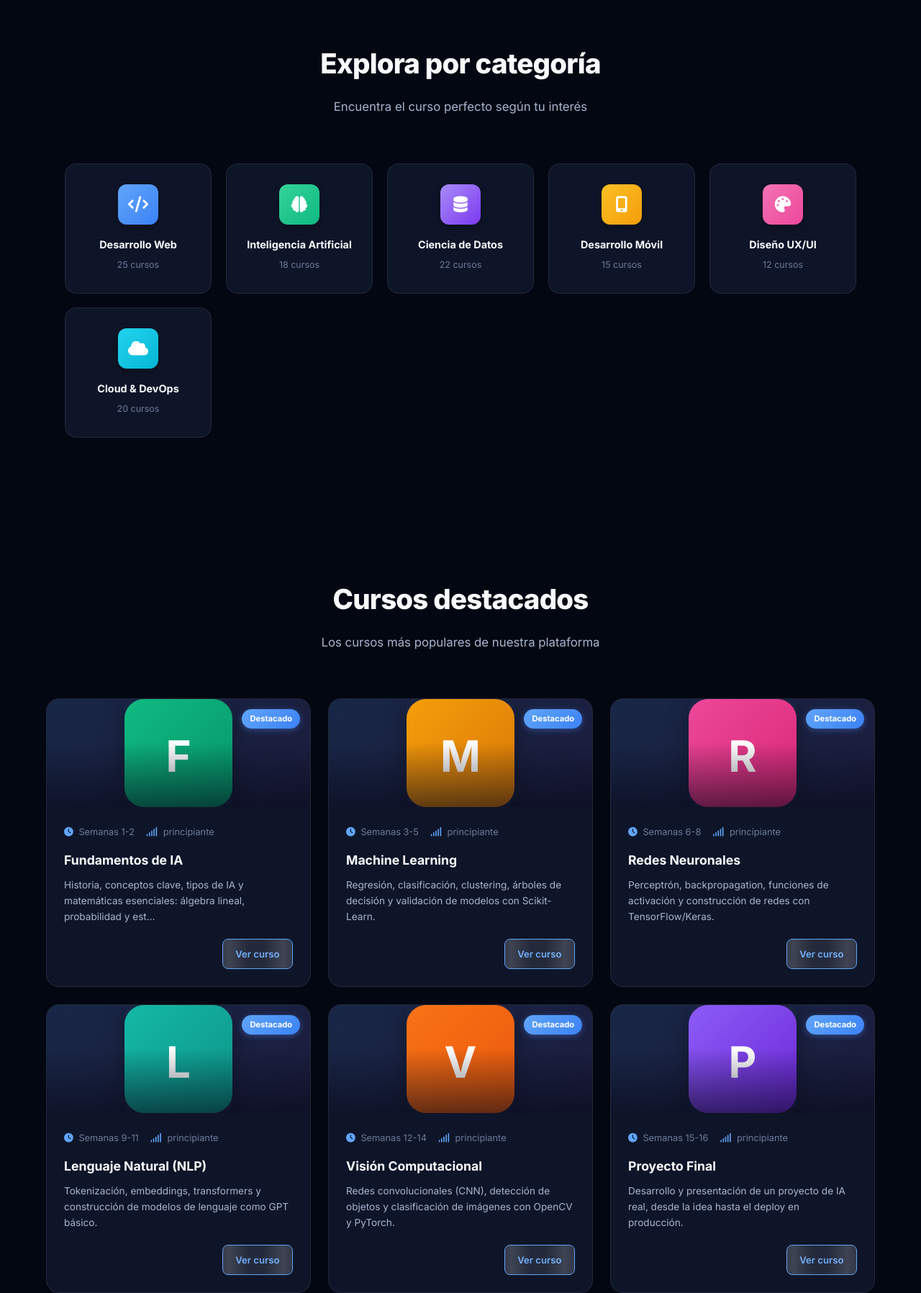
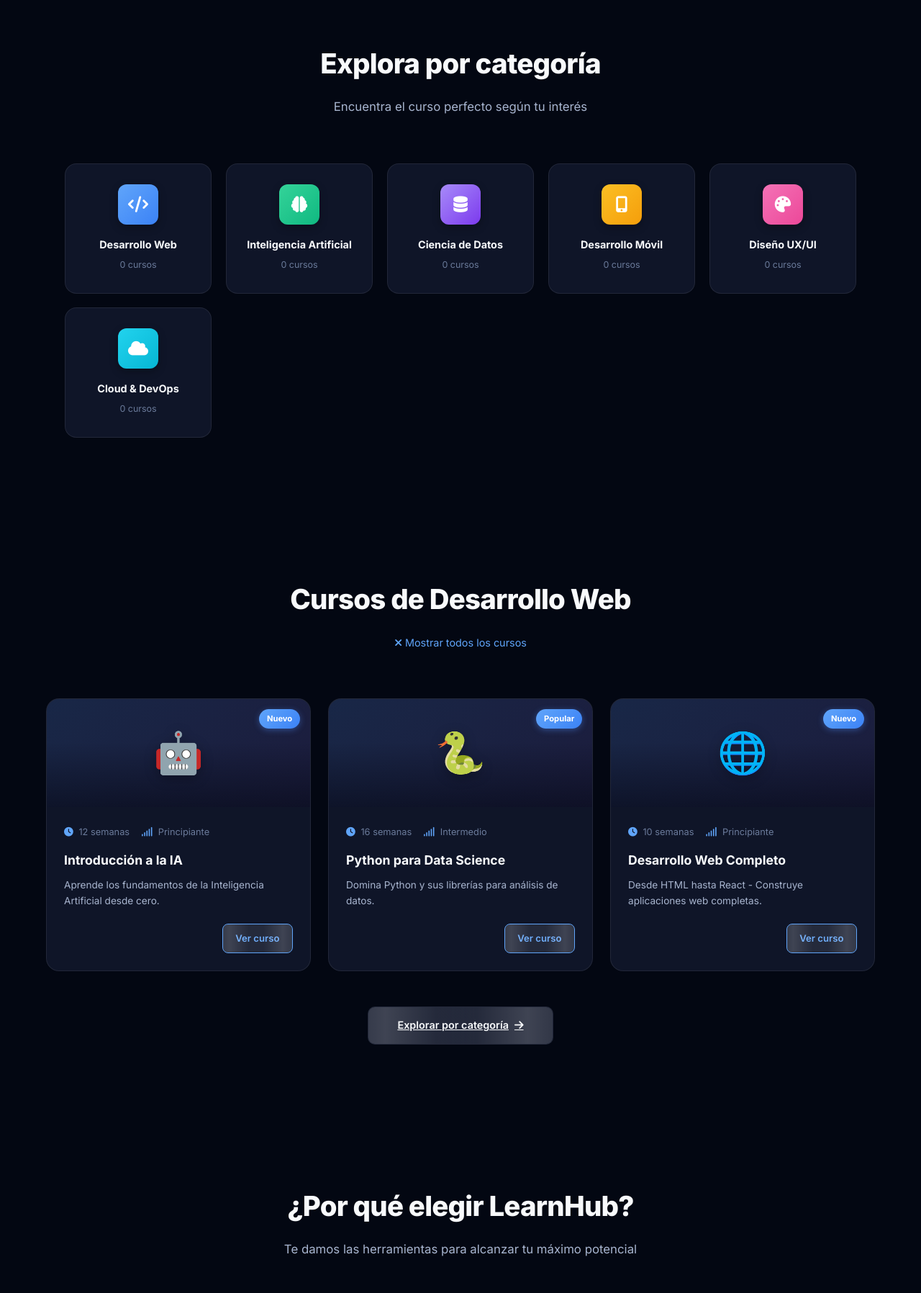
Before and after one commit to Andres-Developer-23/Learn_Hub, a Django app: page /?categoria=desarrollo-web in a window 1280 px wide. Shown: the part 840-2636 px from the top of the page at 72% size. Run offline with Django 5.2, Linux system fonts and the light colour scheme; data comes from the database, SQL or seed files in the repository.

Commit message:
Agrega campo 'category' al modelo Course y convierte tarjetas de categorías en filtros funcionales

```diff
--- a/create_new_courses.py
+++ b/create_new_courses.py
@@ -23,7 +23,7 @@
             title='Regresión Lineal',
             defaults=dict(
                 description="""La regresión lineal es el algoritmo fundacional del machine learning supervisado. Aprenderás desde los fundamentos matemáticos (MCO, gradiente descendente) hasta implementaciones prácticas con Python y scikit-learn. Incluye regresión simple, múltiple, polinomial y regularización (Ridge, Lasso, Elastic Net). Cada concepto se refuerza con ejemplos numéricos verificables y código funcional.""",
-                icon='📈', duration='10 semanas', level='principiante',
+                icon='📈', duration='10 semanas', level='principiante', category='ciencia-de-datos',
                 instructor_name='Andrés Bravo',
                 instructor_bio='Ingeniero de Machine Learning especializado en modelado predictivo y sistemas de aprendizaje automático. Experiencia en implementación de modelos de regresión para aplicaciones financieras y de salud.',
                 instructor_avatar_url='', is_active=True, order=7,
@@ -555,7 +555,7 @@
             title='Algoritmo Genético',
             defaults=dict(
                 description="""Los algoritmos genéticos son técnicas de optimización inspiradas en la evolución natural de Darwin. Este curso cubre desde los fundamentos biológicos (selección, cruce, mutación) hasta implementaciones prácticas en Python para resolver problemas reales de optimización. Incluye codificación binaria y real, selección por torneo y ruleta, cruce de uno y dos puntos, mutación, elitismo, y aplicaciones como el problema del viajante (TSP) y optimización de funciones.""",
-                icon='🧬', duration='10 semanas', level='intermedio',
+                icon='🧬', duration='10 semanas', level='intermedio', category='inteligencia-artificial',
                 instructor_name='Andrés Bravo',
                 instructor_bio='Ingeniero de Machine Learning especializado en optimización evolutiva y metaheurísticas. Experiencia en algoritmos genéticos para problemas de optimización combinatoria y diseño de ingeniería.',
                 instructor_avatar_url='', is_active=True, order=8,
--- a/enrollment/models.py
+++ b/enrollment/models.py
@@ -8,12 +8,21 @@
         ('intermedio',   'Intermedio'),
         ('avanzado',     'Avanzado'),
     ]
+    CATEGORY_CHOICES = [
+        ('desarrollo-web',      'Desarrollo Web'),
+        ('inteligencia-artificial', 'Inteligencia Artificial'),
+        ('ciencia-de-datos',    'Ciencia de Datos'),
+        ('desarrollo-movil',    'Desarrollo Móvil'),
+        ('diseno-ux-ui',        'Diseño UX/UI'),
+        ('cloud-devops',        'Cloud & DevOps'),
+    ]
     title = models.CharField(max_length=200)
     description = models.TextField()
     icon = models.CharField(max_length=50, default='📚')
     image = models.ImageField(upload_to='course_images/', blank=True, null=True)
     duration = models.CharField(max_length=100, default='16 semanas')
     level = models.CharField(max_length=20, choices=LEVEL_CHOICES, default='principiante')
+    category = models.CharField(max_length=50, choices=CATEGORY_CHOICES, blank=True, null=True, verbose_name='Categoría')
     instructor_name = models.CharField(max_length=150, default='Instructor')
     instructor_bio = models.TextField(blank=True, default='')
     instructor_avatar_url = models.CharField(max_length=500, blank=True, default='')
--- a/enrollment/static/enrollment/css/style.css
+++ b/enrollment/static/enrollment/css/style.css
@@ -391,6 +391,21 @@
     border: 1px solid var(--card-border);
     position: relative;
     overflow: hidden;
+    text-decoration: none;
+    color: inherit;
+    display: block;
+}
+
+.clear-filter {
+    color: var(--accent);
+    text-decoration: none;
+    font-size: 0.9rem;
+    transition: color 0.2s;
+}
+
+.clear-filter:hover {
+    color: var(--accent-hover);
+    text-decoration: underline;
 }
 
 .category-card::before {
@@ -2164,6 +2179,9 @@
 .category-card {
     position: relative;
     overflow: hidden;
+    text-decoration: none;
+    color: inherit;
+    display: block;
 }
 
 .category-card::after {
--- a/enrollment/templates/enrollment/index.html
+++ b/enrollment/templates/enrollment/index.html
@@ -100,55 +100,27 @@
                 <p>Encuentra el curso perfecto según tu interés</p>
             </div>
             <div class="categories-grid">
-                <div class="category-card">
-                    <div class="category-icon" style="background: linear-gradient(135deg, #60a5fa, #3b82f6);">
-                        <i class="fas fa-code"></i>
+                {% for cat in categories_meta %}
+                <a href="?categoria={{ cat.slug }}#cursos" class="category-card">
+                    <div class="category-icon" style="background: {{ cat.color }};">
+                        <i class="fas {{ cat.icon }}"></i>
                     </div>
-                    <h3>Desarrollo Web</h3>
-                    <p>25 cursos</p>
-                </div>
-                <div class="category-card">
-                    <div class="category-icon" style="background: linear-gradient(135deg, #34d399, #10b981);">
-                        <i class="fas fa-brain"></i>
-                    </div>
-                    <h3>Inteligencia Artificial</h3>
-                    <p>18 cursos</p>
-                </div>
-                <div class="category-card">
-                    <div class="category-icon" style="background: linear-gradient(135deg, #a78bfa, #7c3aed);">
-                        <i class="fas fa-database"></i>
-                    </div>
-                    <h3>Ciencia de Datos</h3>
-                    <p>22 cursos</p>
-                </div>
-                <div class="category-card">
-                    <div class="category-icon" style="background: linear-gradient(135deg, #fbbf24, #f59e0b);">
-                        <i class="fas fa-mobile-alt"></i>
-                    </div>
-                    <h3>Desarrollo Móvil</h3>
-                    <p>15 cursos</p>
-                </div>
-                <div class="category-card">
-                    <div class="category-icon" style="background: linear-gradient(135deg, #f472b6, #ec4899);">
-                        <i class="fas fa-palette"></i>
-                    </div>
-                    <h3>Diseño UX/UI</h3>
-                    <p>12 cursos</p>
-                </div>
-                <div class="category-card">
-                    <div class="category-icon" style="background: linear-gradient(135deg, #22d3ee, #06b6d4);">
-                        <i class="fas fa-cloud"></i>
-                    </div>
-                    <h3>Cloud & DevOps</h3>
-                    <p>20 cursos</p>
-                </div>
+                    <h3>{{ cat.name }}</h3>
+                    <p>{{ cat.count }} curso{{ cat.count|pluralize }}</p>
+                </a>
+                {% endfor %}
             </div>
         </section>
 
         <section id="cursos" class="courses-section">
             <div class="section-header">
+                {% if active_category %}
+                {% for cat in categories_meta %}{% if cat.slug == active_category %}<h2>Cursos de {{ cat.name }}</h2>{% endif %}{% endfor %}
+                <p><a href="{% url 'index' %}#cursos" class="clear-filter"><i class="fas fa-times"></i> Mostrar todos los cursos</a></p>
+                {% else %}
                 <h2>Cursos destacados</h2>
                 <p>Los cursos más populares de nuestra plataforma</p>
+                {% endif %}
             </div>
             <div class="courses-grid">
                 {% for course in featured_courses %}
@@ -224,7 +196,7 @@
                 {% endfor %}
             </div>
             <div class="view-all-container">
-                <button class="view-all-btn" onclick="showEnrollmentForm()">Ver todos los cursos <i class="fas fa-arrow-right"></i></button>
+                <a href="#categorias" class="view-all-btn">Explorar por categoría <i class="fas fa-arrow-right"></i></a>
             </div>
         </section>
 
--- a/enrollment/views.py
+++ b/enrollment/views.py
@@ -1,6 +1,7 @@
 from django.shortcuts import render, get_object_or_404, redirect
 from django.http import JsonResponse
 from django.contrib import messages
+from django.db.models import Count
 from .models import Student, Course, CourseContent, Exam, CourseFile, Question
 from notificaciones.models import Notification
 import json
@@ -52,6 +53,11 @@
 
 def index(request):
     courses = Course.objects.filter(is_active=True).order_by('order')
+
+    category = request.GET.get('categoria')
+    if category:
+        courses = courses.filter(category=category)
+
     featured_courses = courses[:6]
 
     if request.method == 'POST':
@@ -86,7 +92,23 @@
         except Exception as e:
             return JsonResponse({'status': 'error', 'message': str(e)}, status=400)
 
+    category_counts = dict(
+        Course.objects.filter(is_active=True, category__isnull=False)
+        .values('category').annotate(count=Count('id'))
+        .values_list('category', 'count')
+    )
+    categories_meta = [
+        {'slug': 'desarrollo-web', 'name': 'Desarrollo Web', 'count': category_counts.get('desarrollo-web', 0), 'icon': 'fa-code', 'color': 'linear-gradient(135deg, #60a5fa, #3b82f6)'},
+        {'slug': 'inteligencia-artificial', 'name': 'Inteligencia Artificial', 'count': category_counts.get('inteligencia-artificial', 0), 'icon': 'fa-brain', 'color': 'linear-gradient(135deg, #34d399, #10b981)'},
+        {'slug': 'ciencia-de-datos', 'name': 'Ciencia de Datos', 'count': category_counts.get('ciencia-de-datos', 0), 'icon': 'fa-database', 'color': 'linear-gradient(135deg, #a78bfa, #7c3aed)'},
+        {'slug': 'desarrollo-movil', 'name': 'Desarrollo Móvil', 'count': category_counts.get('desarrollo-movil', 0), 'icon': 'fa-mobile-alt', 'color': 'linear-gradient(135deg, #fbbf24, #f59e0b)'},
+        {'slug': 'diseno-ux-ui', 'name': 'Diseño UX/UI', 'count': category_counts.get('diseno-ux-ui', 0), 'icon': 'fa-palette', 'color': 'linear-gradient(135deg, #f472b6, #ec4899)'},
+        {'slug': 'cloud-devops', 'name': 'Cloud & DevOps', 'count': category_counts.get('cloud-devops', 0), 'icon': 'fa-cloud', 'color': 'linear-gradient(135deg, #22d3ee, #06b6d4)'},
+    ]
+
     return render(request, 'enrollment/index.html', {
         'courses': courses,
-        'featured_courses': featured_courses
+        'featured_courses': featured_courses,
+        'categories_meta': categories_meta,
+        'active_category': category,
     })
--- a/update_courses.py
+++ b/update_courses.py
@@ -24,6 +24,7 @@
             'Especialista en fundamentos de machine learning y ética en IA.'
         ),
         'instructor_avatar_url': 'https://ui-avatars.com/api/?name=Maria+Vasquez&background=0D8ABC&color=fff&size=200',
+        'category': 'inteligencia-artificial',
     },
     {
         'id': 2,
@@ -130,6 +131,7 @@
     course.instructor_name = data['instructor_name']
     course.instructor_bio = data['instructor_bio']
     course.instructor_avatar_url = data['instructor_avatar_url']
+    course.category = data.get('category', course.category)
     course.save()
     print(f'Actualizado: {course.title} (nivel: {course.level})')
 
```
Also changed, not shown: add_course_content.py (+12 -0 lines), enrollment/migrations/0014_course_category.py (added).
